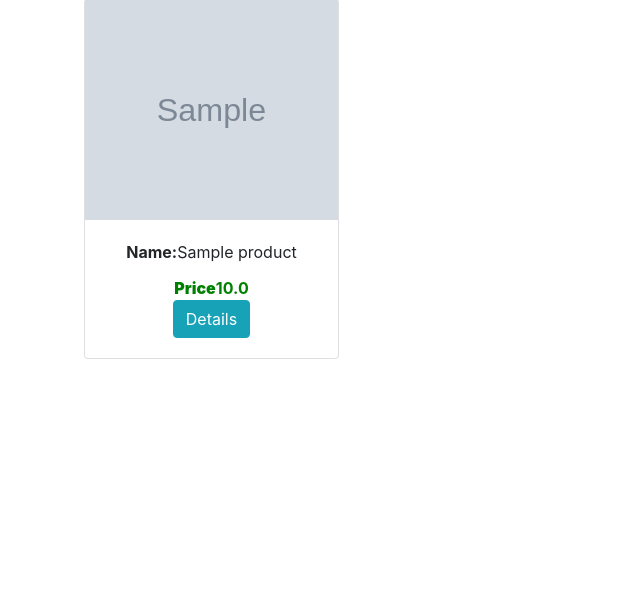
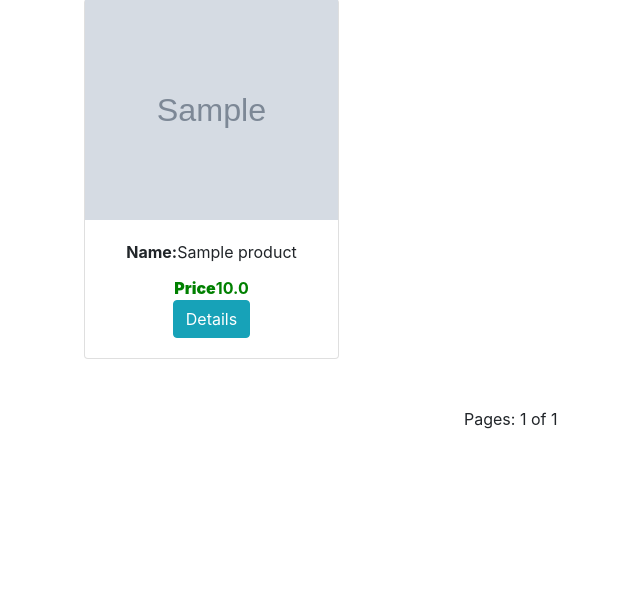
Before and after one commit to deepenkumal/Django-Ecomm, a Django app: page / in a window 1280 px wide. Shown: the part 169-771 px from the top of the page, without its empty margins (1-641 px from the left). Run offline with Django 3.2, Linux system fonts and the light colour scheme; tables that the repository leaves empty hold one stand-in row (values such as "Sample post"); grey boxes marked "Sample" are stand-in pictures.

Commit message:
paginator added

```diff
--- a/products/views.py
+++ b/products/views.py
@@ -2,6 +2,7 @@ from django.shortcuts import render
 from django.http import HttpResponse
 from .models import Product
 from django.views import generic
+from django.core.paginator import Paginator
 
 # Create your views here.
 def index(request):
@@ -13,6 +14,11 @@ def index(request):
         products = Product.objects.filter(name__icontains = search_items)
 
 
+    #paginator
+    paginator = Paginator(products,4)
+    page_number = request.GET.get('page')
+    products = paginator.get_page(page_number)
+
     return render (request,'products/index.html',{'products':products})
 
 
--- a/templates/products/index.html
+++ b/templates/products/index.html
@@ -21,11 +21,33 @@
                     <div class="card-text">
                         <strong>Price</strong>{{product.price}}
                     </div>
-                    <button class="btn btn-info"><a class="text-white" href="{% url 'products:product_detail' product.id%}">Details</a> </button>
+                    <button class="btn btn-info"><a class="text-white"
+                            href="{% url 'products:product_detail' product.id%}">Details</a> </button>
                 </div>
             </div>
         </div>
         {% endfor %}
     </div>
 </div>
+
+<div class="container">
+    <div class="row">
+        <div class="col-md-4 offset-md-4 mt-5">
+            <!--Paginator -->
+            {% if products.has_previous%}
+            <button class="btn btn-primary"><a class="text-white" href="?page=1">1</a></button>
+            <button class="btn"><a href="?page={{products.previous_page_number}}">Previous</a></button>
+
+            {% endif %}
+
+            <span>Pages: {{products.number}} of {{products.paginator.num_pages}}</span>
+            {% if products.has_next%}
+            <button class="btn"><a href="?page={{products.next_page_number}}">Next</a></button>
+            <button class="btn btn-primary"><a class="text-white" href="?page={{products.paginator.num_pages}}">Last</a></button>
+            {%endif %}
+
+                   </div>
+    </div>
+</div>
+
 {% endblock content%}
```
